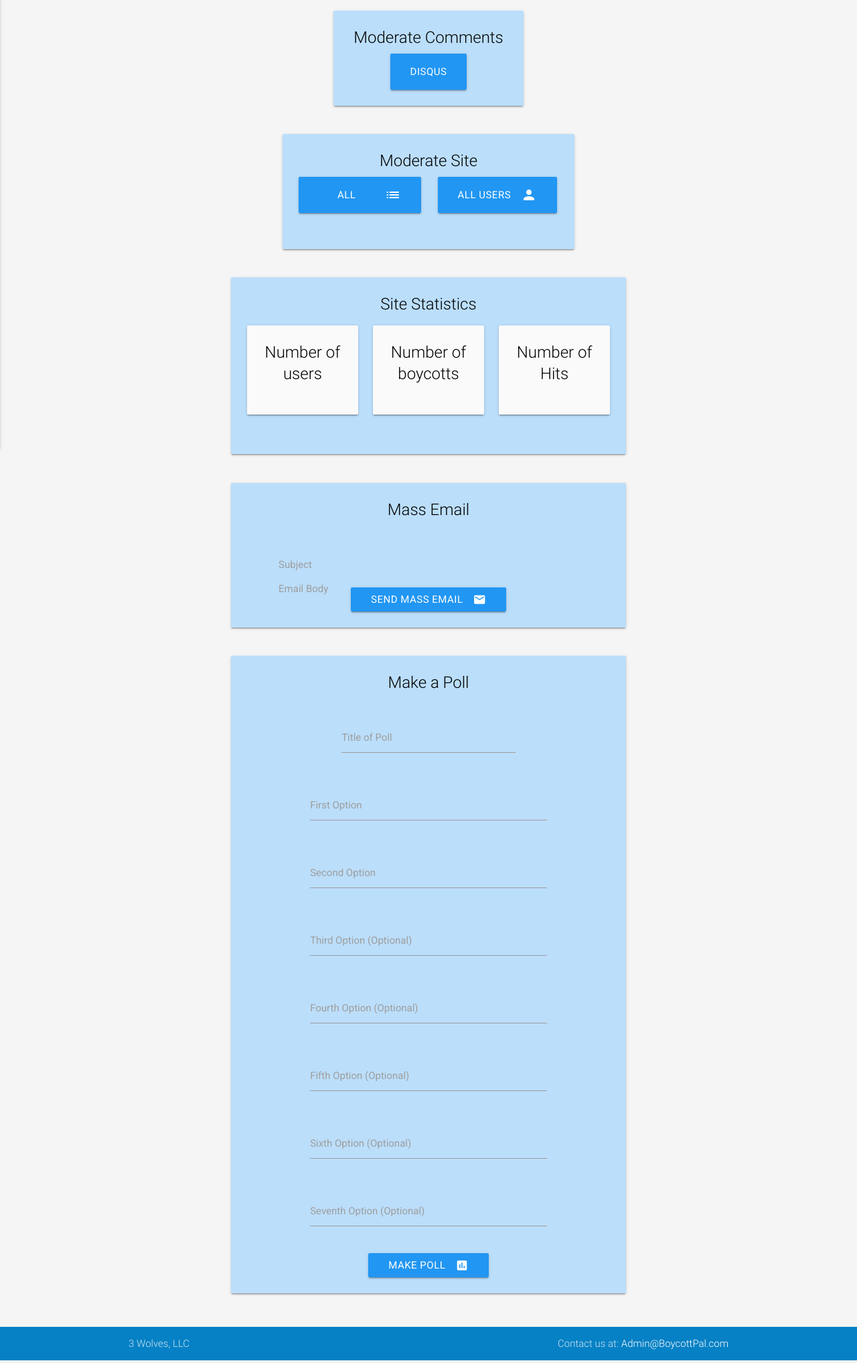
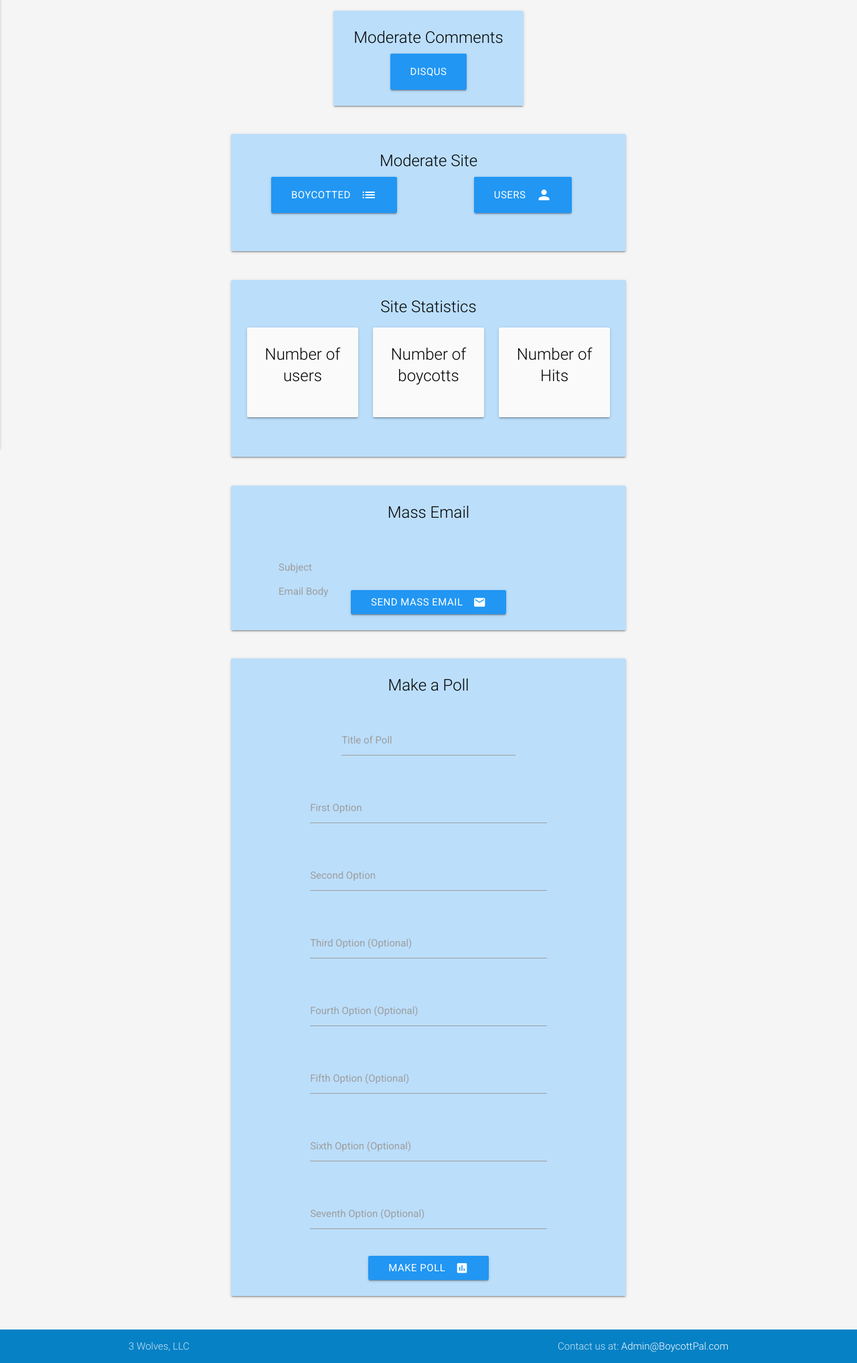
Before and after one commit to StefanMarchhart/boycottpal, a Django app: page /console/make_poll in a window 1280 px wide. Shown: the part 190-2225 px from the top of the page at 67% size. Run offline with Django 3.2, Linux system fonts and the light colour scheme; the visitor is signed in with stand-in values (Sample User, id 1); some libraries are stand-ins or nearby versions.

Commit message:
text change and some cleanup

```diff
--- a/account/templates/console.html
+++ b/account/templates/console.html
@@ -40,7 +40,7 @@
                 </div>
             </div>
             <div class="row">
-                <div class="col s12 m6 offset-m3">
+                <div class="col s12 m8 offset-m2">
                     <div class="blue lighten-4 card">
                         <div class="card-content black-text center">
                             <span class="card-title">Moderate Site</span>
@@ -49,12 +49,12 @@
                                     <div class="col s12 m6">
                                         <a href="/boycotted/view/all"
                                            class="btn-large waves-effect waves-light blue bottommargin"><i
-                                                class="material-icons right">list</i>All Boycotted</a>
+                                                class="material-icons right">list</i>Boycotted</a>
                                     </div>
                                     <div class="col s12 m6">
                                         <a href="/users/view/all"
                                            class="btn-large waves-effect waves-light blue"><i
-                                                class="material-icons right">person</i>All Users</a>
+                                                class="material-icons right">person</i>Users</a>
                                     </div>
 
                                 </div>
--- a/boycotted/models.py
+++ b/boycotted/models.py
@@ -40,6 +40,6 @@ class Boycott(models.Model):
         on_delete=models.CASCADE
     )
     def __str__(self):
-        return 'Boycott: ' + self.boycotter.username
+        return 'Target: '+ self.target.name +' - Boycotter: ' + self.boycotter.username + ' - Reason: '+self.reason
 
 #
--- a/polls/templates/view_poll.html
+++ b/polls/templates/view_poll.html
@@ -73,7 +73,7 @@
             </div>
 
             <div class="row">
-                <div class="col s12 m2 offset-m5">
+                <div class="col s12 m4 offset-m4">
                     <div class="grey lighten-2 card">
                         <div class="card-content black-text center">
                             <div class="panel-body">
```
Also changed, not shown: boycotted/templates/add_boycott.html (+2 -12 lines).
